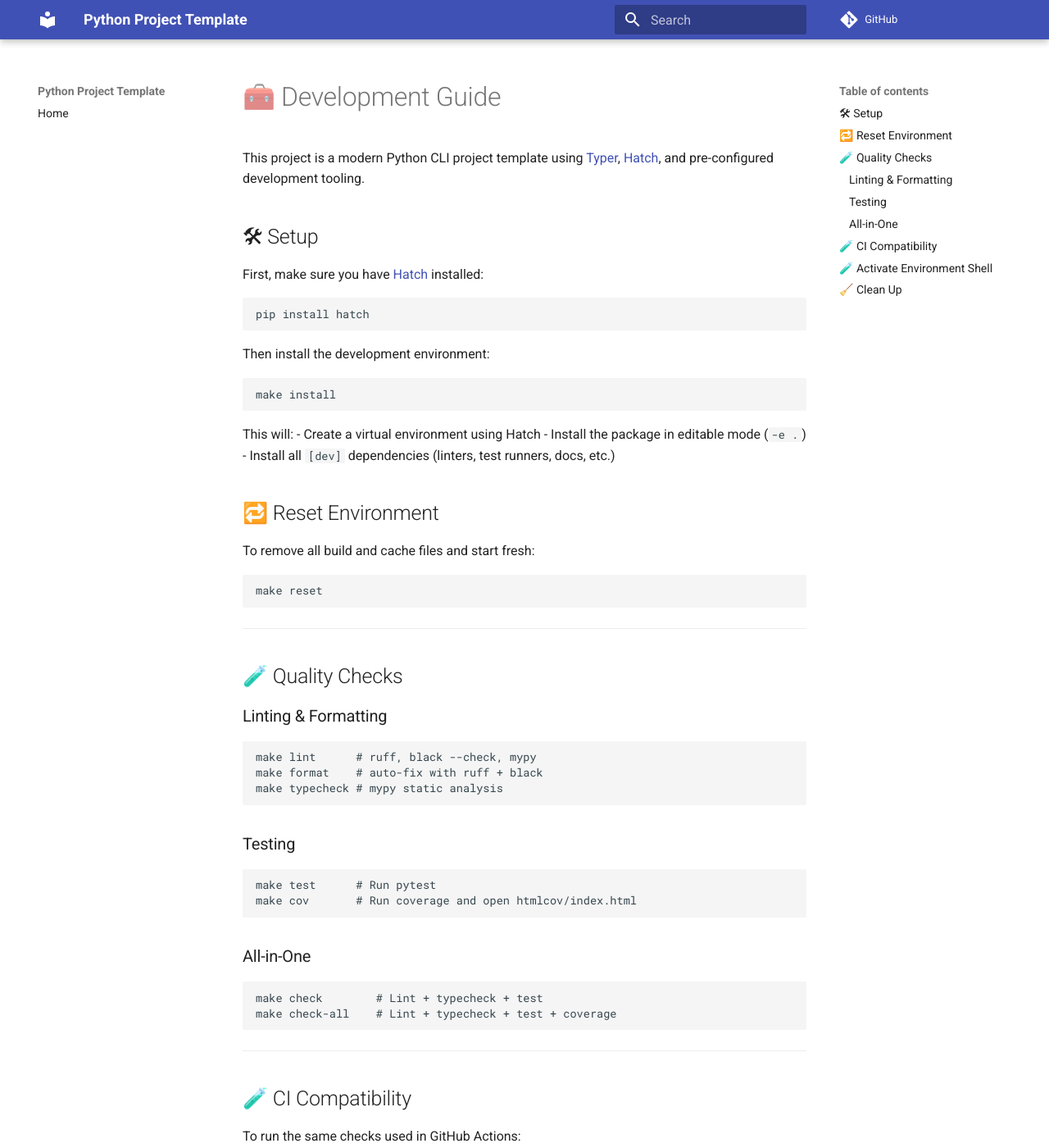
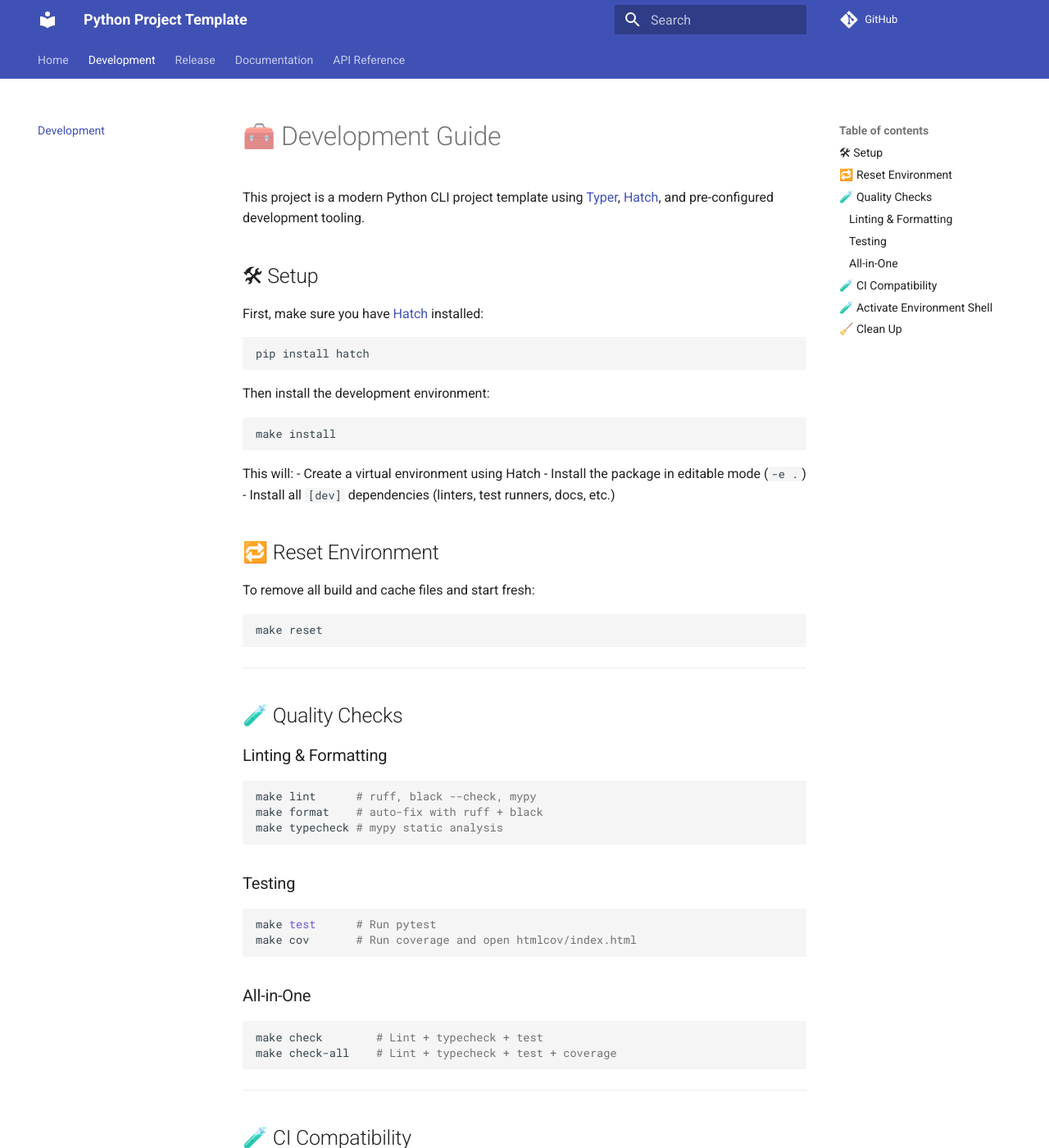
Before and after one commit to yeongseon/python-project-template, an MkDocs documentation site: the page built from docs/development.md, in a window 1280 px wide and 1400 px high. Shown: the whole window at 82% size. Built offline with MkDocs 1.6.1 and Material for MkDocs 9.7.7, drawn with Linux system fonts in a browser that asks for light colours; comment, search, counter and statistics services are not loaded; some of the changed text lies outside the part shown.

Commit message:
docs: update mkdocs config for structure and features

```diff
--- a/mkdocs.yml
+++ b/mkdocs.yml
@@ -5,8 +5,31 @@ repo_url: https://github.com/yeongseon/python-project-template
 
 theme:
   name: material
+  features:
+    - navigation.tabs
+    - content.code.annotate
 
 nav:
   - Home: index.md
+  - Development: development.md
+  - Release: release.md
+  - Documentation: document.md
+  - API Reference:
+      - CLI: reference/mycli.md
 
 docs_dir: docs
+
+plugins:
+  - search
+  - mkdocstrings:
+      handlers:
+        python:
+          paths: ["src"]
+
+markdown_extensions:
+  - admonition
+  - codehilite
+  - toc:
+      permalink: true
+  - pymdownx.superfences
+  - pymdownx.inlinehilite
```
